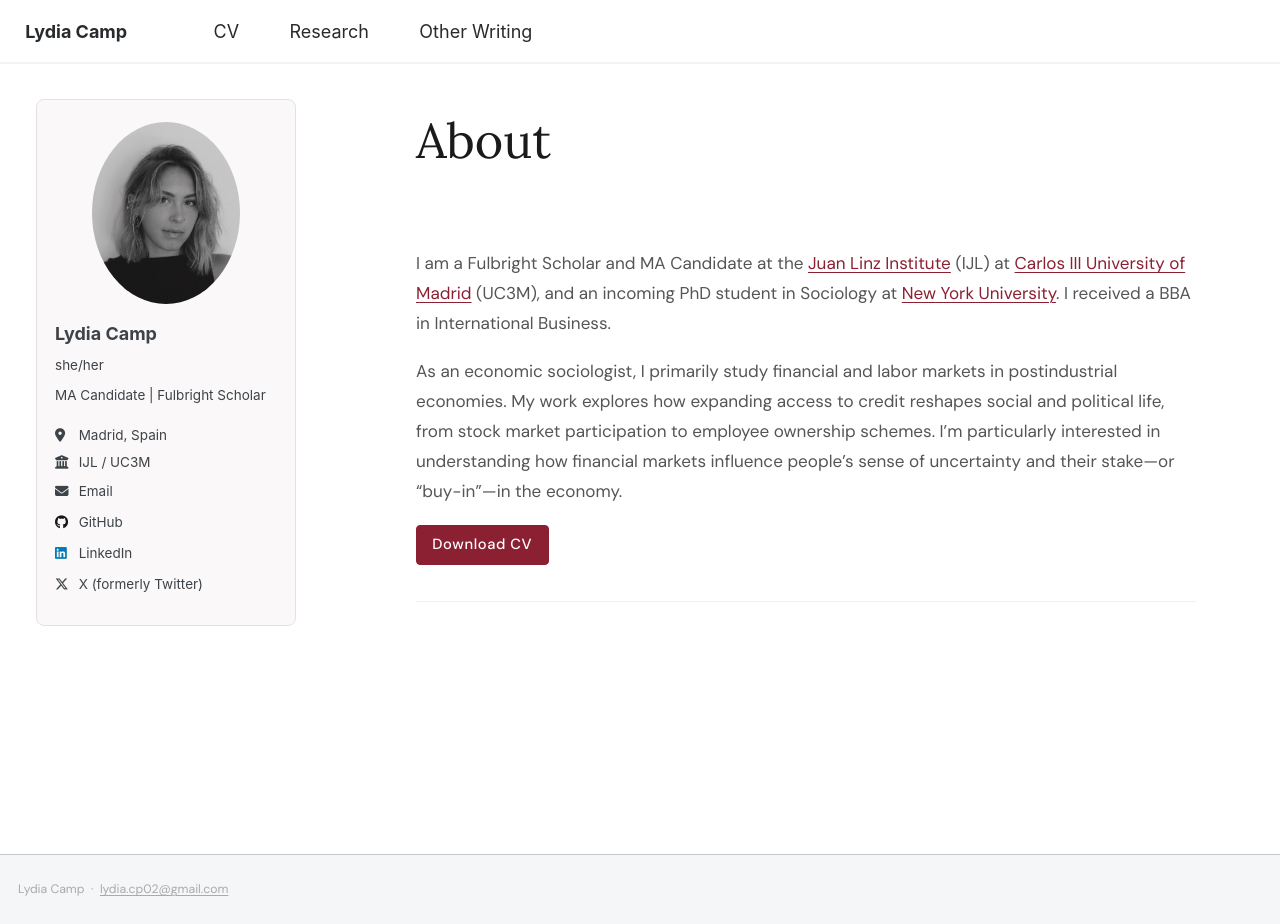
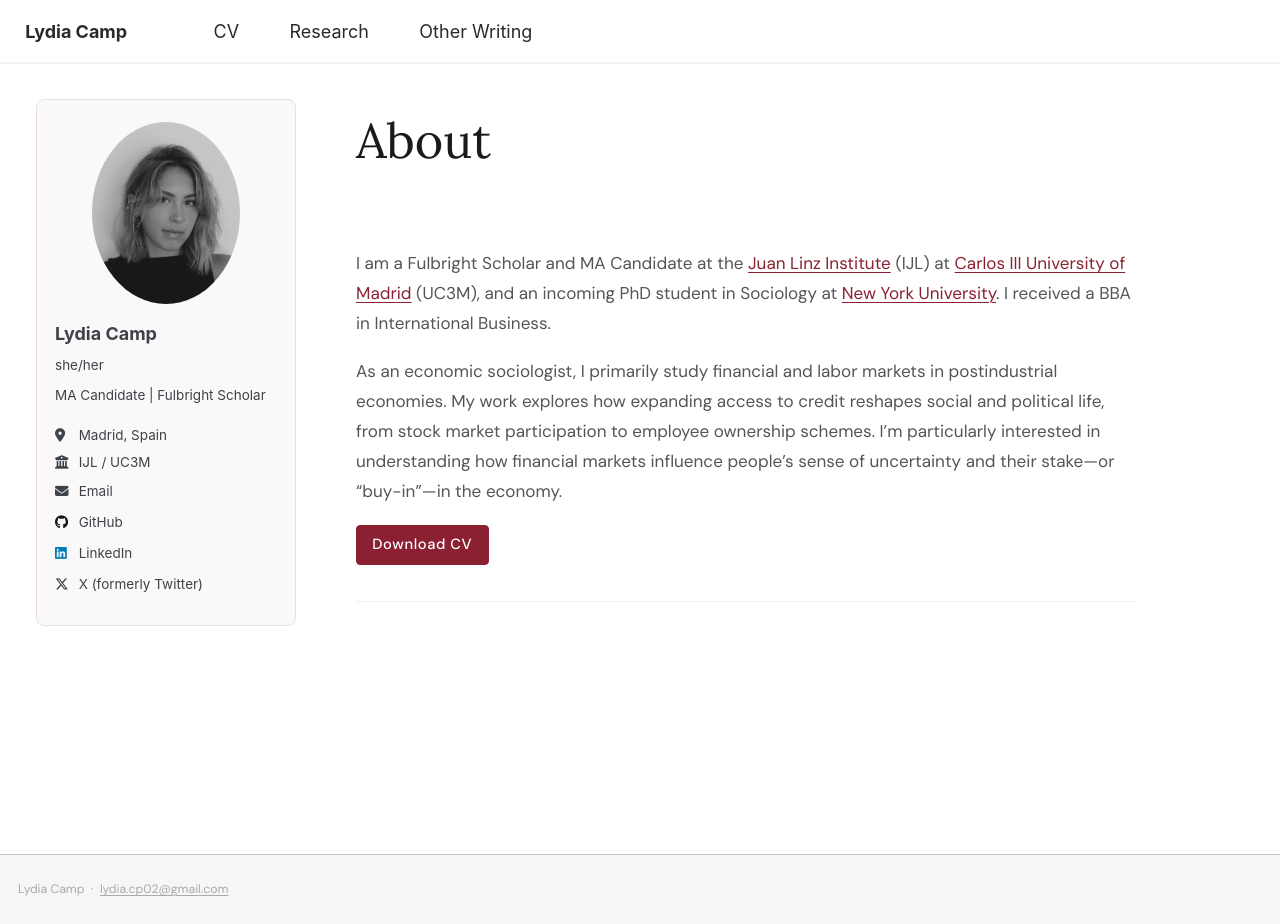
Before and after one commit to lydiagcamp/lydiagcamp.github.io, a Jekyll site: the page built from _pages/about.md, in a window 1280 px wide and 924 px high. Built offline with Jekyll 4.4.1, drawn with Linux system fonts in a browser that asks for light colours.

Commit message:
Fix coordinate system mismatch: left-align #main and masthead to match fixed sidebar
Susy container was centering #main with margin:auto, putting content in a
different coordinate system than the fixed sidebar. Left-aligning both fixes
the header position and makes the sidebar gap predictable.

Co-Authored-By: Claude Sonnet 4.6 <noreply@anthropic.com>

```diff
--- a/_pages/about.md
+++ b/_pages/about.md
@@ -19,9 +19,9 @@ redirect_from:
 
 <style>
   .archive {
-    width: calc(100% - 380px) !important;
+    width: calc(100% - 320px) !important;
     float: none !important;
-    margin-left: 380px !important;
+    margin-left: 320px !important;
     margin-right: 0 !important;
     padding-left: 1rem !important;
     margin-top: 0 !important;
--- a/assets/css/custom.css
+++ b/assets/css/custom.css
@@ -133,6 +133,15 @@ details[open] summary {
   margin-bottom: 1.1rem;
 }
 
+/* Left-align header and main content to match fixed sidebar coordinate system */
+.masthead__inner-wrap {
+  margin-left: 0 !important;
+}
+
+#main {
+  margin-left: 0 !important;
+}
+
 /* Tighten nav link spacing */
 .greedy-nav .visible-links .masthead__menu-item a {
   padding-left: 0.4rem;
```
